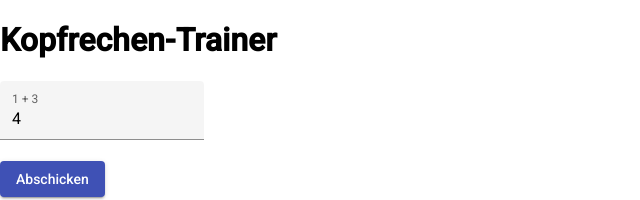
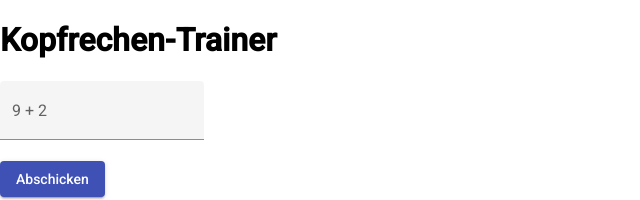
Before and after one commit to bouquineuse/calc-app, an Angular app in the folder calc-app/: page / in a window 1280 px wide. Shown: the top 200 px of the page, without its empty margins (0-640 px from the left). Built offline with nearby package versions, Linux system fonts and the light colour scheme.

Commit message:
fix: Validation and display

```diff
--- a/calc-app/src/app/calculator/calc-task/calc-task.component.ts
+++ b/calc-app/src/app/calculator/calc-task/calc-task.component.ts
@@ -20,24 +20,28 @@ export class CalcTaskComponent implements OnInit {
   submitAttempt: boolean;
 
   constructor(private snackBar: MatSnackBar) {
-    this.calcTask = { first: 1, second: 3, operand: '+', result: 4 };
+    this.generateTask();
     this.formGroup = new FormGroup({
       result: new FormControl(
         this.calcTask.result,
-        calcTaskValidator(this.calcTask.result)
+        calcTaskValidator(this.getCalcTaskResult())
       ),
     });
+
     this.submitAttempt = false;
   }
 
   ngOnInit(): void {}
 
   onSubmit(event: Event): void {
-    this.submitAttempt = true;
     console.log('Submit');
     if (this.formGroup.valid) {
       this.openSnackBar('Sehr gut!');
+      this.generateTask();
+      this.reset();
+      this.submitAttempt = false;
     } else {
+      this.submitAttempt = true;
       this.openSnackBar('Versuchs nochmal.');
     }
   }
@@ -50,6 +54,33 @@ export class CalcTaskComponent implements OnInit {
     this.snackBar.open(message, null, {
       duration: 2000,
     });
+  }
+
+  private generateTask() {
+    const first = this.getRandomInt(10);
+    const second = this.getRandomInt(10);
+    const operand = '+';
+    const result = null;
+    this.calcTask = { first, second, operand, result };
+    this.updateValidators();
+  }
+
+  private getRandomInt(max: number) {
+    return Math.floor(Math.random() * Math.floor(max));
+  }
+
+  private updateValidators() {
+    this.formGroup?.controls.result.setValidators(
+      calcTaskValidator(this.getCalcTaskResult())
+    );
+  }
+
+  private getCalcTaskResult(): number {
+    return this.calcTask.first + this.calcTask.second;
+  }
+
+  private reset(): void {
+    this.formGroup.reset();
   }
 }
 
```
